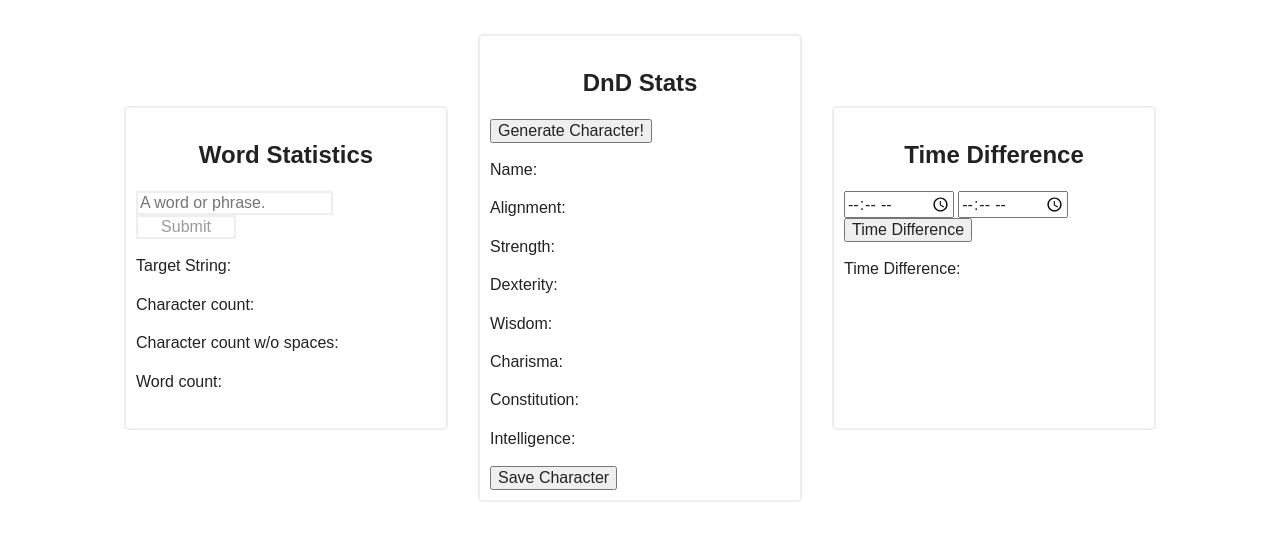
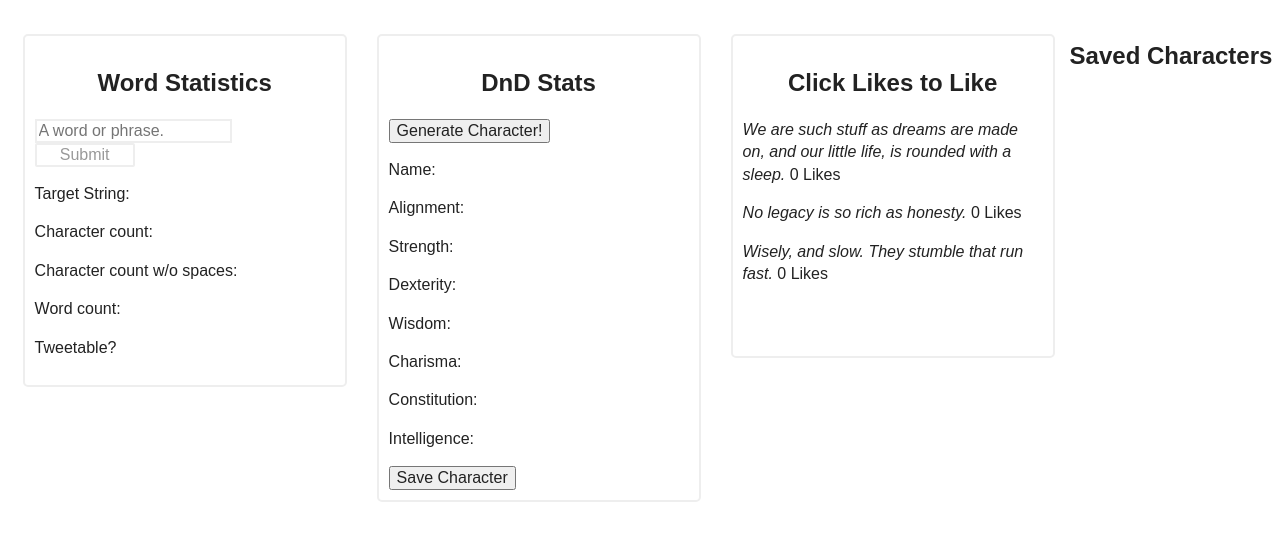
Before and after one commit to roneesh/starter_website, a website: page calculator.html in a window 1280 px wide. Shown: the part 69-610 px from the top of the page. Drawn offline with Linux system fonts and the light colour scheme.

Commit message:
updating assignment

```diff
--- a/calculator.html
+++ b/calculator.html
@@ -43,6 +43,11 @@
                     Word count:
                     <span id="js_word_count"> </span>
                 </p>
+                <p class="stat">
+                    Tweetable?
+                    <!-- Yes if less than 140 Chars, no if greater, how many characters too many it is if no, e.g 'No, exceeded by 6 characters' -->
+                    <span id="js_word_count"></span>
+                </p>
 
             </div>
             <div class="calculator">
@@ -83,14 +88,25 @@
                 <input type="submit" onclick="saveCharacter()" value="Save Character" />
             </div>
             <div class="calculator">
-                <h2> Time Difference </h2>
-                <input type="time" id="startTime" />
-                <input type="time" id="endTime" />
-                <input type="submit" value="Time Difference" onclick="timeDifference()" />
-                <p class="stat">
-                    Time Difference:
-                    <span id="time_difference"> </span>
+                <h2>Click Likes to Like</h2>
+                <p>
+                    <em>We are such stuff as dreams are made on, and our little life, is rounded with a sleep.</em>
+                    <span id="js_shake_1" onclick="clickToLike('js_shake_1');">0 Likes</span>
                 </p>
+                <p>
+                    <em>No legacy is so rich as honesty.</em>
+                    <span id="js_shake_2">0 Likes</span>
+                </p>
+                <p>
+                    <em>Wisely, and slow. They stumble that run fast.</em>
+                    <span id="js_shake_3">0 Likes</span>
+                </p>
+
+            </div>
+
+            <div class="saved_characters">
+                <h2>Saved Characters</h2>
+
             </div>
         </main>
 
--- a/css/calculatorStyles.css
+++ b/css/calculatorStyles.css
@@ -15,7 +15,7 @@ h1, h2 {
 	flex-direction: row;
 	flex-wrap: wrap;
 	justify-content: center;
-	align-items: center;
+	align-items: flex-start;
 }
 
 .calculator_form input[type='text'] {
--- a/js/calculator.js
+++ b/js/calculator.js
@@ -71,3 +71,25 @@ function generate_character() {
 	document.getElementById('js_dnd_dex').innerHTML = rollStat();
 
 }
+
+function clickToLike(idName) {
+	var node = document.getElementById(idName),
+		likes = node.innerHTML;
+
+	console.log(likes); // '0 Likes', How do we incrememnt the number alone?
+
+	var likes_split_up = likes.split(' ') //split the string by every empty space
+
+	console.log(likes_split_up); // ['0', 'Likes']
+
+	var likes_as_integer = parseInt(likes_split_up[0], 10);
+
+	console.log(likes_as_integer);
+
+	likes_as_integer++ //increment Likes
+
+	node.innerHTML = likes_as_integer + ' Likes';
+
+	// To put it all on one line!
+	// node.innerHTML = ((parseInt(node.innerHTML.split(' ')[0], 10)) + 1) + ' Likes';
+}
```
